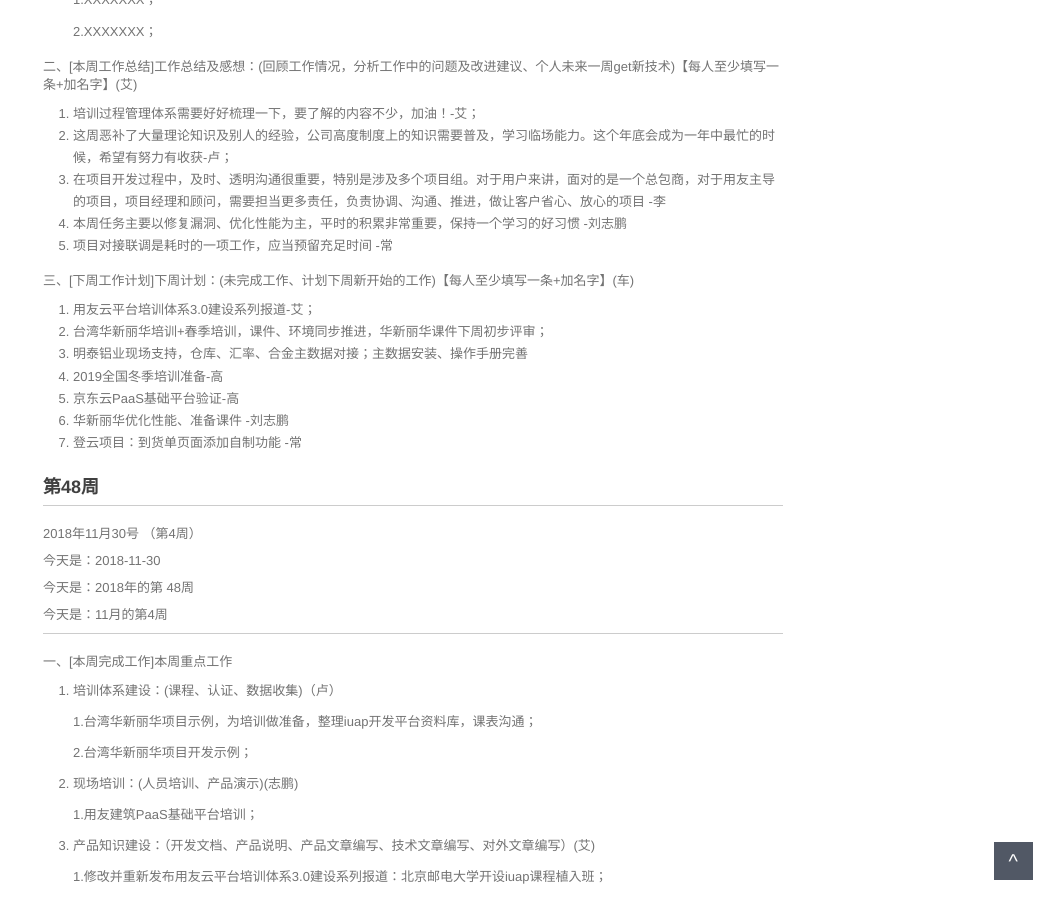
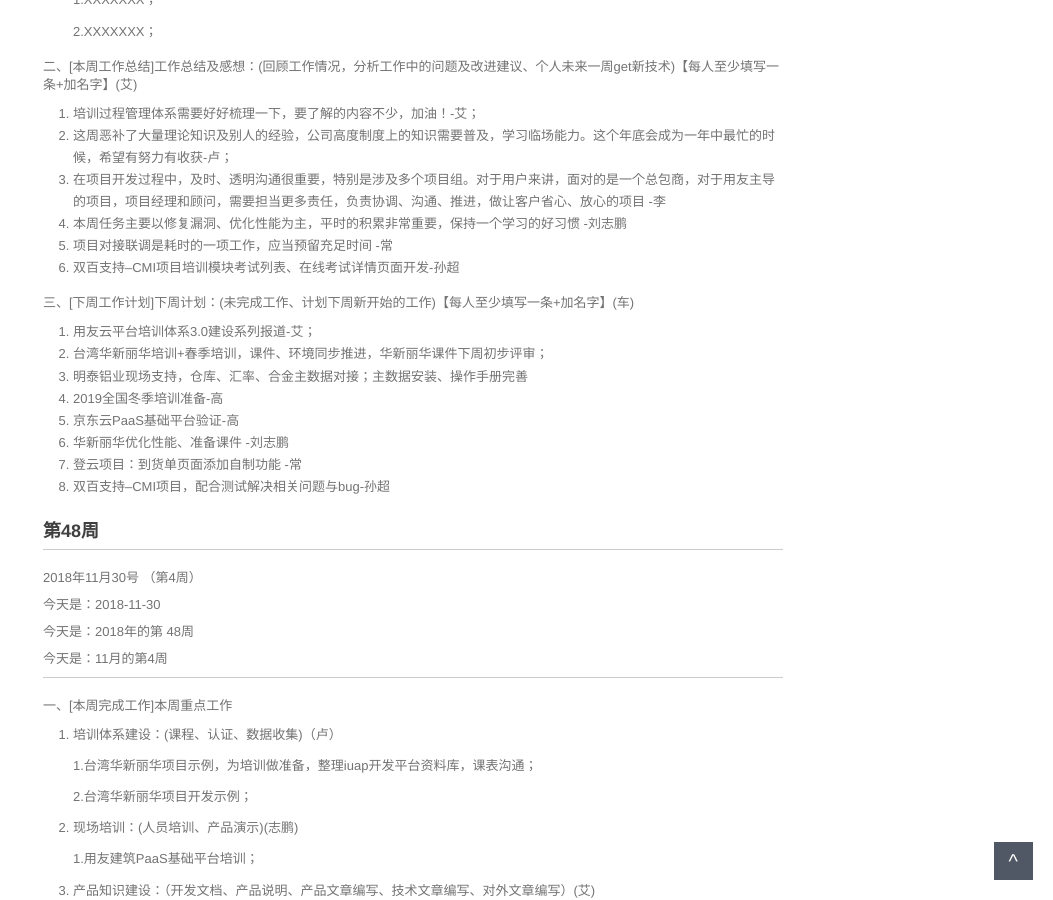
Before and after one commit to walllFlower/blog, a Jekyll site: the page built from _posts/2018-07-17-day_report_cxz.md, in a window 1280 px wide and 900 px high, scrolled down 1306 px. Shown: the whole window, without its empty margins (227-1280 px from the left). Built offline with Jekyll 4.4.1, drawn with Linux system fonts in a browser that asks for light colours; comment, search, counter and statistics services are not loaded.

Commit message:
Update 2018-07-17-day_report_cxz.md

```diff
--- a/_posts/2018-07-17-day_report_cxz.md
+++ b/_posts/2018-07-17-day_report_cxz.md
@@ -81,6 +81,7 @@ categories: 技术运营工作周报
 3. 在项目开发过程中，及时、透明沟通很重要，特别是涉及多个项目组。对于用户来讲，面对的是一个总包商，对于用友主导的项目，项目经理和顾问，需要担当更多责任，负责协调、沟通、推进，做让客户省心、放心的项目 -李
 4. 本周任务主要以修复漏洞、优化性能为主，平时的积累非常重要，保持一个学习的好习惯 -刘志鹏
 5. 项目对接联调是耗时的一项工作，应当预留充足时间 -常
+6. 双百支持--CMI项目培训模块考试列表、在线考试详情页面开发-孙超
 
 三、[下周工作计划]下周计划：(未完成工作、计划下周新开始的工作)【每人至少填写一条+加名字】(车)
 
@@ -91,7 +92,7 @@ categories: 技术运营工作周报
 5. 京东云PaaS基础平台验证-高
 6. 华新丽华优化性能、准备课件 -刘志鹏
 7. 登云项目：到货单页面添加自制功能 -常
-
+8. 双百支持--CMI项目，配合测试解决相关问题与bug-孙超
 
 
 ###  第48周
```
